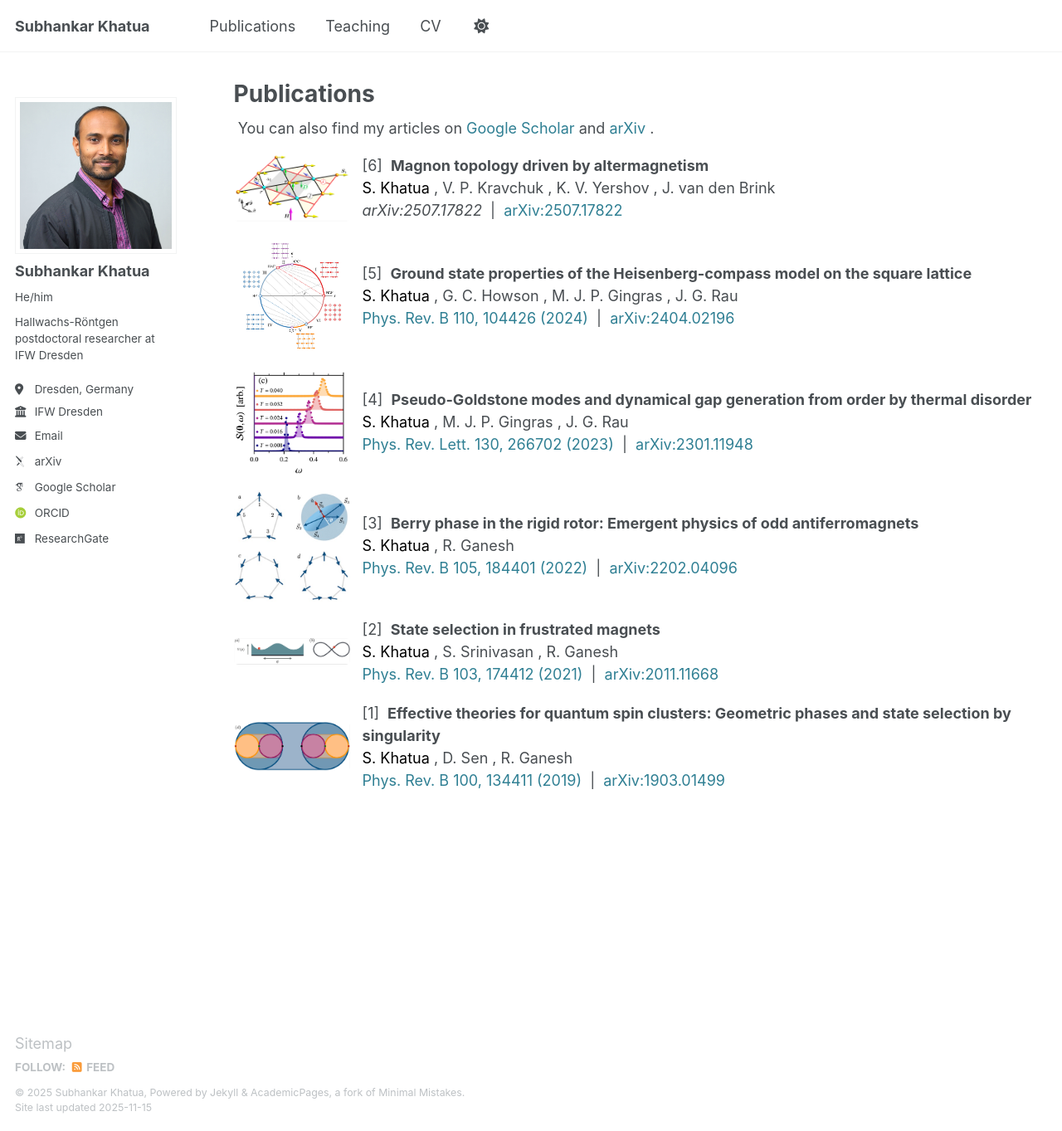
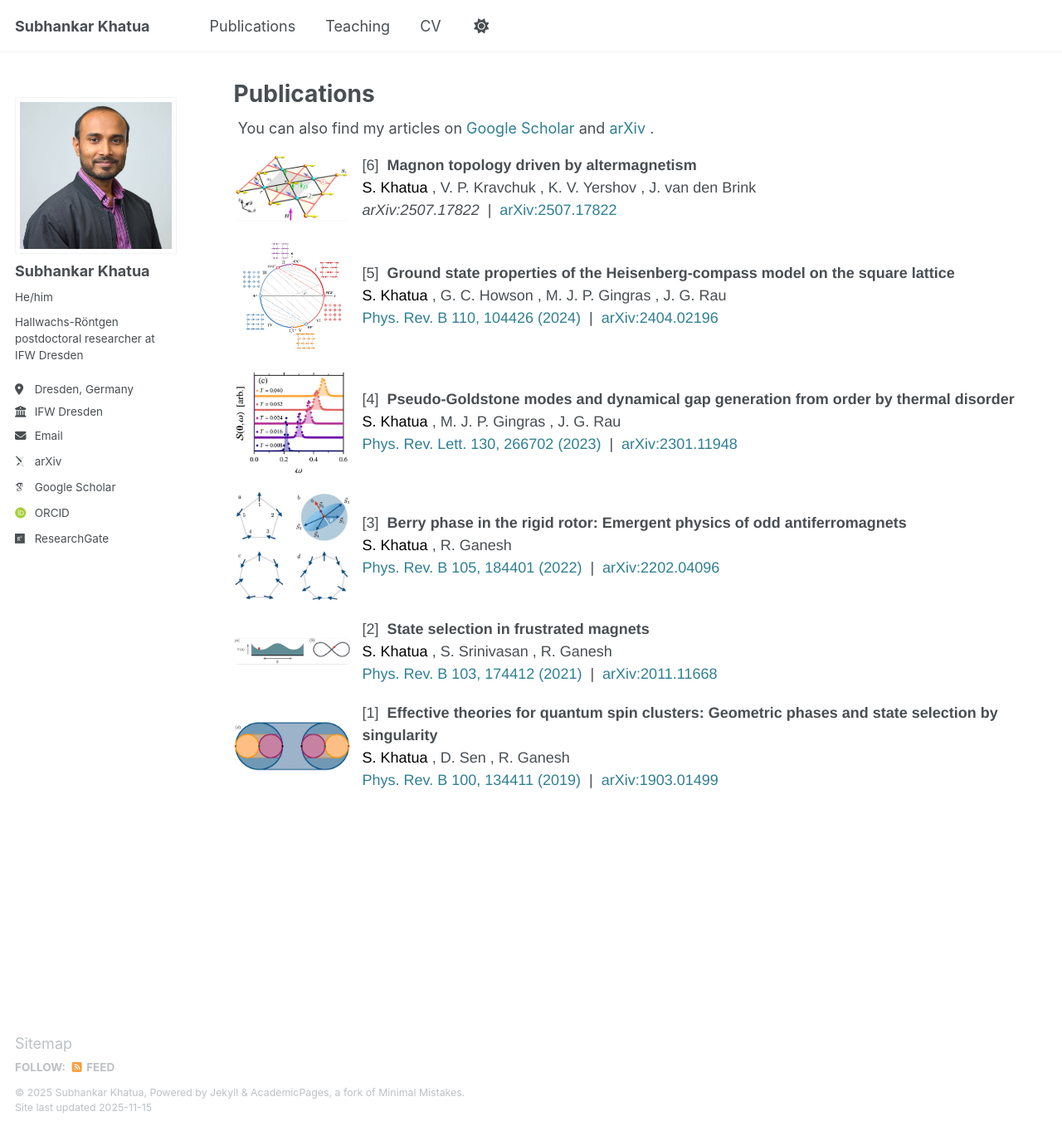
Before and after one commit to subhankar-khatua/subhankar-khatua.github.io, a Jekyll site: the page built from _pages/publications.html, in a window 1280 px wide and 1363 px high. Shown: the whole window at 83% size. Built offline with Jekyll 4.4.1, drawn with Linux system fonts in a browser that asks for light colours; some web fonts are replaced.

Commit message:
Update publications.html

```diff
--- a/_pages/publications.html
+++ b/_pages/publications.html
@@ -53,7 +53,7 @@ author_profile: true
 
 <!-- Direct rendering of all publications -->
 {% for post in site.publications reversed %}
-  <ol style="list-style-type: none; padding-left: 0;">
+  <ol style="list-style-type: none; padding-left: 0; font-family: Helvetica, sans-serif;">
     <li value="{{ forloop.rindex }}" style="display: flex; align-items: center; margin-bottom: 20px;">
 
       <!-- Left: Image -->
```
